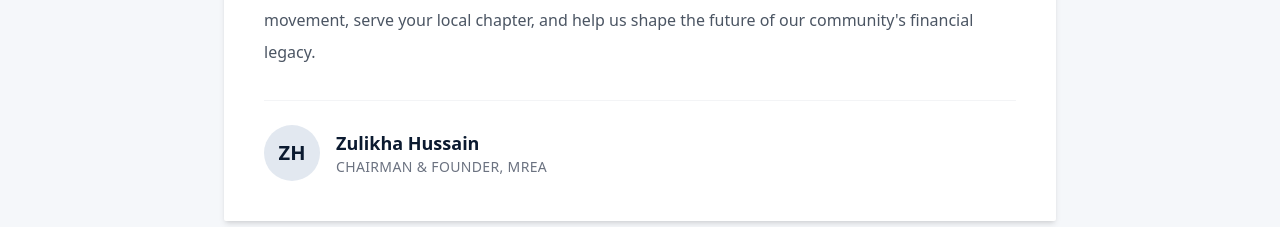
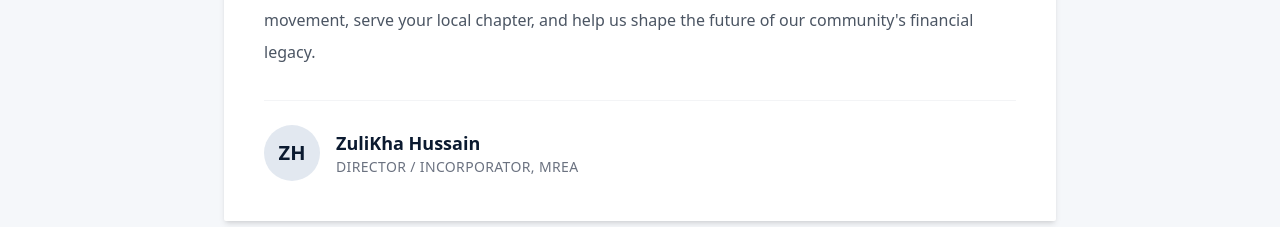
Before and after one commit to DFO-VMFO/MuslimREA-V3, a Next.js app: page /about in a window 1280 px wide. Shown: the part 1923-2150 px from the top of the page. Built offline with nearby package versions, Linux system fonts and the light colour scheme.

Commit message:
Update Zulikha Hussain title to Director / Incorporator per legal filing

```diff
--- a/src/app/about/page.tsx
+++ b/src/app/about/page.tsx
@@ -123,8 +123,8 @@ export default function AboutPage() {
                 <div className="flex items-center gap-4 pt-6 border-t border-gray-100">
                   <div className="w-14 h-14 rounded-full bg-slate-200 flex items-center justify-center text-xl font-bold" style={{ color: theme.navy }}>ZH</div>
                   <div>
-                    <div className="font-bold text-lg" style={{ color: theme.navy }}>Zulikha Hussain</div>
-                    <div className="text-sm text-gray-500 uppercase tracking-wide">Chairman & Founder, MREA</div>
+                    <div className="font-bold text-lg" style={{ color: theme.navy }}>ZuliKha Hussain</div>
+                    <div className="text-sm text-gray-500 uppercase tracking-wide">Director / Incorporator, MREA</div>
                   </div>
                 </div>
               </div>
```
